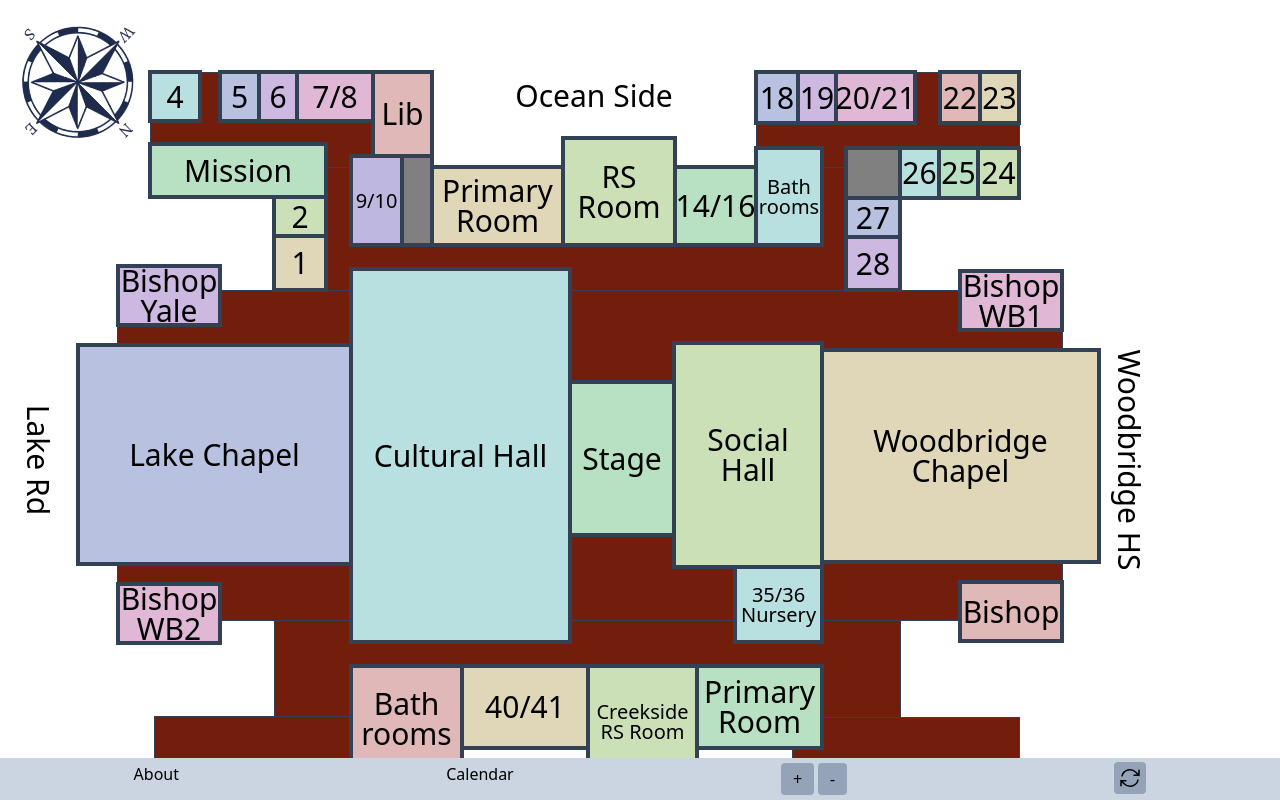
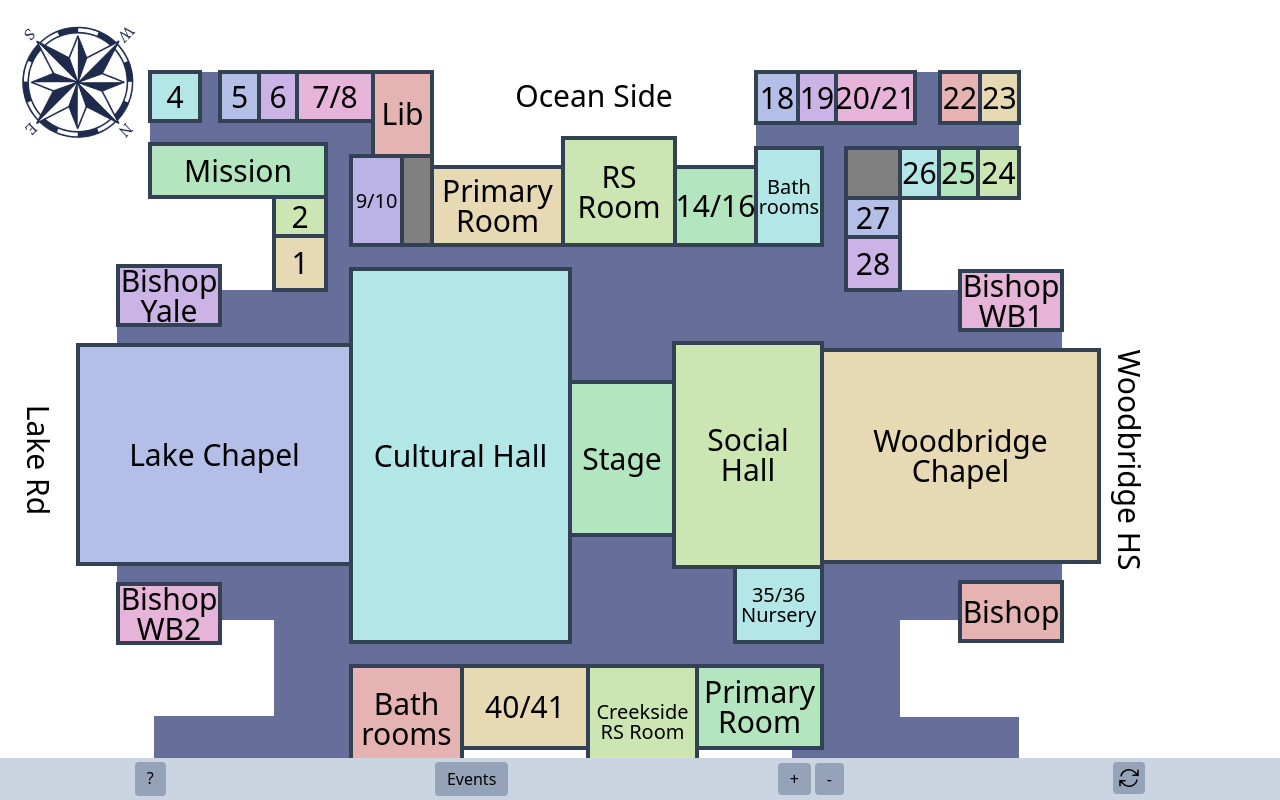
Before and after one commit to trevorallred/23lake, a Next.js app: page / in a window 1280 px wide. Built offline with nearby package versions, Linux system fonts and the light colour scheme.

Commit message:
scenarios

```diff
--- a/src/components/map/Building.tsx
+++ b/src/components/map/Building.tsx
@@ -4,17 +4,18 @@ import { Hall } from './Hall'
 import { Label } from './Label'
 import { Plane } from './plane'
 import { Room } from './Room'
-import { Direction } from './types'
+import { Direction, Scenario } from './types'
 
 type Props = {
   direction: Direction
   zoom: number
+  scenario?: Scenario
 }
 
 const originalWidth = 1178
 const originalHeight = 870
 
-export function Building({ direction, zoom }: Props): JSX.Element {
+export function Building({ direction, zoom, scenario }: Props): JSX.Element {
   const plane = new Plane({ direction, zoom, width: originalWidth, height: originalHeight })
 
   return (
@@ -32,8 +33,16 @@ export function Building({ direction, zoom }: Props): JSX.Element {
         return <Hall key={index} dimensions={dimensions} />
       })}
       {buildingData.rooms.map(({ dimensions: oldDims, ...room }, index) => {
+        let selected: boolean | undefined = undefined
+        if (scenario) {
+          const found = scenario.rooms.find((r) => r === room.name)
+          selected = !!found
+        }
+
         const dimensions = plane.transform(oldDims)
-        return <Room key={room.id ?? room.name ?? index} {...room} dimensions={dimensions} zoom={zoom} />
+        return (
+          <Room key={room.id ?? room.name ?? index} {...room} dimensions={dimensions} zoom={zoom} selected={selected} />
+        )
       })}
     </div>
   )
--- a/src/components/map/Hall.tsx
+++ b/src/components/map/Hall.tsx
@@ -6,12 +6,12 @@ export type HallData = {
 }
 
 export function Hall({ dimensions }: HallData): JSX.Element {
-  const color = 10
-  const lightness = 25
-  const saturation = 80
+  const color = 230
+  const lightness = 50
+  const saturation = 20
   const opacity = 100
   return (
-    <BorderDiv dimensions={dimensions} borderWidth={1} className="">
+    <BorderDiv dimensions={dimensions} borderWidth={0} className="">
       <div
         className="printBackground w-full h-full print:bg-slate-500"
         style={{
--- a/src/components/map/Room.tsx
+++ b/src/components/map/Room.tsx
@@ -13,13 +13,21 @@ export function Room({
   color,
   dimensions,
   zoom,
+  selected,
 }: RoomData & {
   zoom: number
+  selected?: boolean
 }): JSX.Element {
   const lightness = 80
-  const saturation = 40
+  const saturation = 50
   const rotate = 0
-  const backgroundColor = color === undefined ? 'gray' : `hsla(${color}, ${saturation}%, ${lightness}%, 100%)`
+  function getBgColor(): string {
+    if (selected === undefined || selected) {
+      if (color) return `hsla(${color}, ${saturation}%, ${lightness}%, 100%)`
+    }
+    if (selected) return 'blue'
+    return 'gray'
+  }
   function getFontSize(): number {
     if (!name) return 0
     const maxLength = Math.max(...name.split(' ').map((val) => val.length))
@@ -28,7 +36,6 @@ export function Room({
     const width = right - left
     const widthPerChar = width / maxLength
 
-    console.info(widthPerChar)
     if (widthPerChar < 10) return zoom * 15
     if (widthPerChar < 15) return zoom * 20
     return zoom * 30
@@ -40,7 +47,7 @@ export function Room({
         className="printBackground flex h-full p-2 items-center justify-center"
         style={{
           printColorAdjust: 'exact',
-          backgroundColor,
+          backgroundColor: getBgColor(),
           lineHeight: zoom * 1,
           transform: rotate ? `rotate(${rotate}deg)` : undefined,
         }}
--- a/src/components/map/data.ts
+++ b/src/components/map/data.ts
@@ -1,4 +1,4 @@
-import { BuildingData } from './types'
+import { BuildingData, Scenario } from './types'
 
 let _color = 0
 function color(): number {
@@ -92,3 +92,51 @@ export const buildingData: BuildingData = {
     { dimensions: { left: 792, top: 717, bottom: 850, right: 1019 } },
   ],
 }
+
+export const scenarios: Scenario[] = [
+  {
+    name: 'Woodbridge 1st Ward Sacrament',
+    day: 'Sun',
+    hour: '9:00 am',
+    notes: 'English + Russian',
+    rooms: ['Woodbridge Chapel'],
+  },
+  {
+    name: 'Woodbridge 2nd Ward Sacrament',
+    day: 'Sun',
+    hour: '9:30 am',
+    notes: 'English + Korean',
+    rooms: ['Lake Chapel'],
+  },
+  {
+    name: 'English for Russian Speakers',
+    day: 'Sun',
+    hour: '11:15 pm',
+    rooms: ['22', '23', '24'],
+  },
+  {
+    name: 'English for Farsi Speakers',
+    day: 'Tue',
+    hour: '7:00 pm',
+    rooms: ['Creekside RS Room'],
+  },
+  {
+    name: 'English for Korean Speakers',
+    day: 'Wed',
+    hour: '7:00 pm',
+    rooms: ['Creekside RS Room'],
+  },
+  {
+    name: 'English for Russian Speakers',
+    day: 'Thu',
+    hour: '7:00 pm',
+    rooms: ['Creekside RS Room'],
+  },
+]
+
+// Scenarios
+// English Class in Russian - Урок английского языка
+// English Class in Farsi - کلاس انگلیسی
+// English Class in Korean 영어 클래스
+// Woodbridge First Ward
+// Woodbridge Second Ward
--- a/src/components/map/index.tsx
+++ b/src/components/map/index.tsx
@@ -1,3 +1,4 @@
 export * from './Building'
+export { scenarios } from './data'
 export * from './FooterControls'
 export * from './types'
--- a/src/pages/index.tsx
+++ b/src/pages/index.tsx
@@ -1,23 +1,62 @@
-import { Building, Compass, Direction, Layout } from '@/components'
+import { Building, Compass, Direction, Layout, Scenario, scenarios } from '@/components'
 import Link from 'next/link'
 import { useState } from 'react'
 
 function IndexPage() {
   const [direction, setDirection] = useState<Direction>('up')
   const [zoom, setZoom] = useState(1)
+  const [showScenarios, setShowScenarios] = useState(false)
+  const [scenario, setScenario] = useState<Scenario>()
+
+  function pick(scenario: Scenario | undefined) {
+    setScenario(scenario)
+    setShowScenarios(false)
+  }
+
   return (
     <Layout>
       <div className="flex flex-col h-full">
         <div className="flex-1 relative overflow-auto">
-          <Building direction={direction} zoom={zoom} />
+          <Building direction={direction} zoom={zoom} scenario={scenario} />
           <Compass direction={direction} zoom={zoom} />
         </div>
+        {showScenarios && (
+          <div className="grid grid-cols-2 space-x-2 space-y-2 justify-around bg-green-800 p-2">
+            <button className="bg-slate-300 rounded-lg p-1" onClick={() => pick(undefined)}>
+              Clear
+            </button>
+            {scenarios.map((s) => {
+              return (
+                <button key={s.name} onClick={() => pick(s)} className="bg-slate-300 rounded-lg p-1">
+                  <div>
+                    <p>{s.name}</p>
+                    <p>
+                      {s.day} {s.hour} {s.notes}
+                    </p>
+                  </div>
+                </button>
+              )
+            })}
+          </div>
+        )}
         <div className="bg-slate-300 py-1">
           <div className="flex justify-around">
-            <Link href="/about" className="">
-              About
+            <Link
+              href="/about"
+              className="px-3 py-1 bg-slate-400 rounded"
+              onClick={() => {
+                if (scenario) {
+                  setScenario(undefined)
+                } else {
+                  setScenario(scenarios[0])
+                }
+              }}
+            >
+              ?
             </Link>
-            <p>Calendar</p>
+            <button className="px-3 py-1 bg-slate-400 rounded" onClick={() => setShowScenarios(!showScenarios)}>
+              Events
+            </button>
             <div className="flex space-x-1 items-center">
               <button
                 className="px-3 py-1 bg-slate-400 rounded"
@@ -66,12 +105,9 @@ function IndexPage() {
   )
 }
 
-// Scenarios
-// English Class in Russian - Урок английского языка
-// English Class in Farsi - کلاس انگلیسی
-// English Class in Korean 영어 클래스
-// Woodbridge First Ward
-// Woodbridge Second Ward
+// function hourStr(hour: number): string {
+//   return `${Math.floor(hour)}:${60 * (hour % 1)} ${hour < 12 ? 'am' : 'pm'}`
+// }
 
 function getNext(direction: Direction): Direction {
   if (direction === 'up') return 'left'
```
Also changed, not shown: src/components/map/types.ts (+10 -0 lines).
